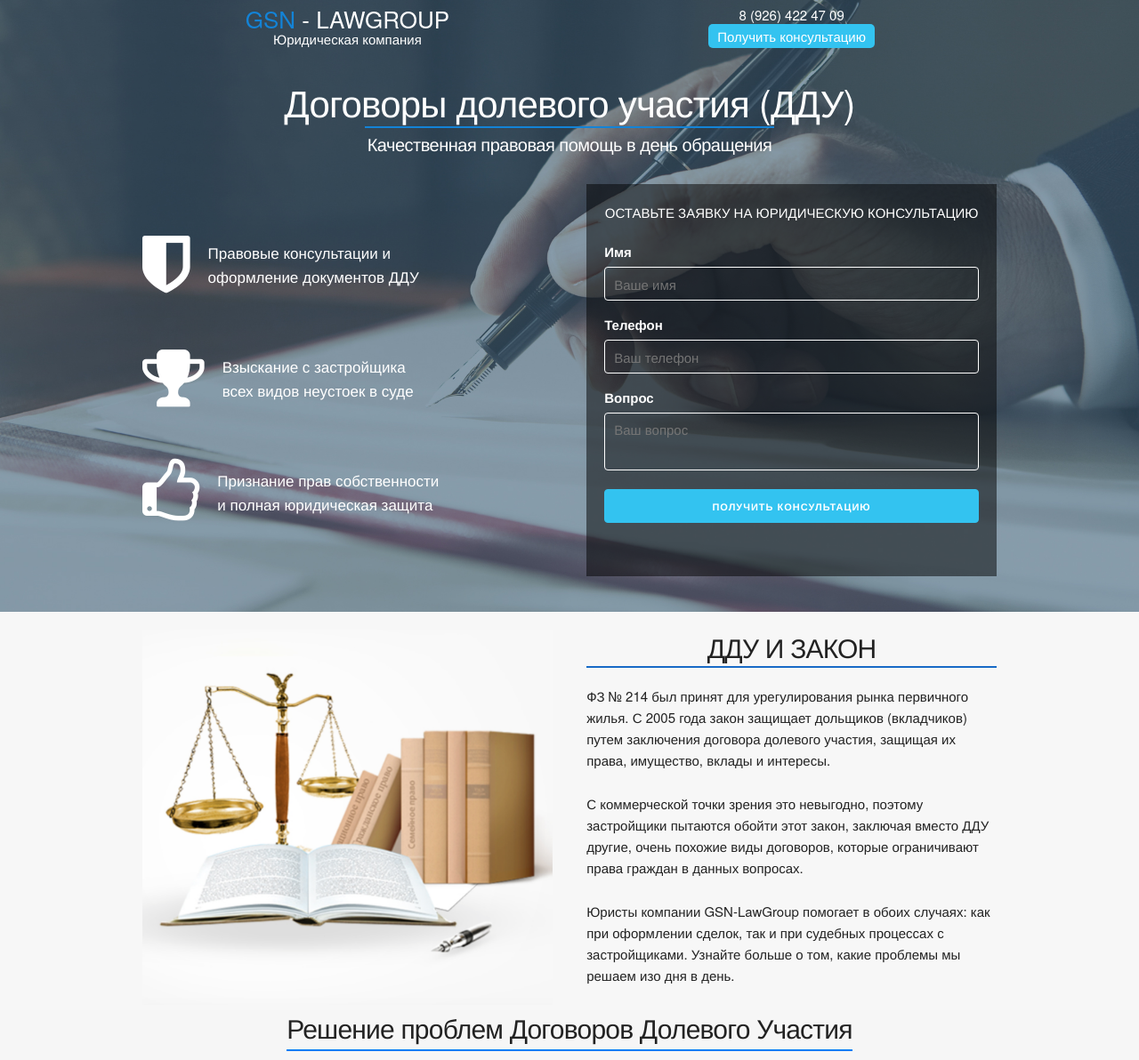
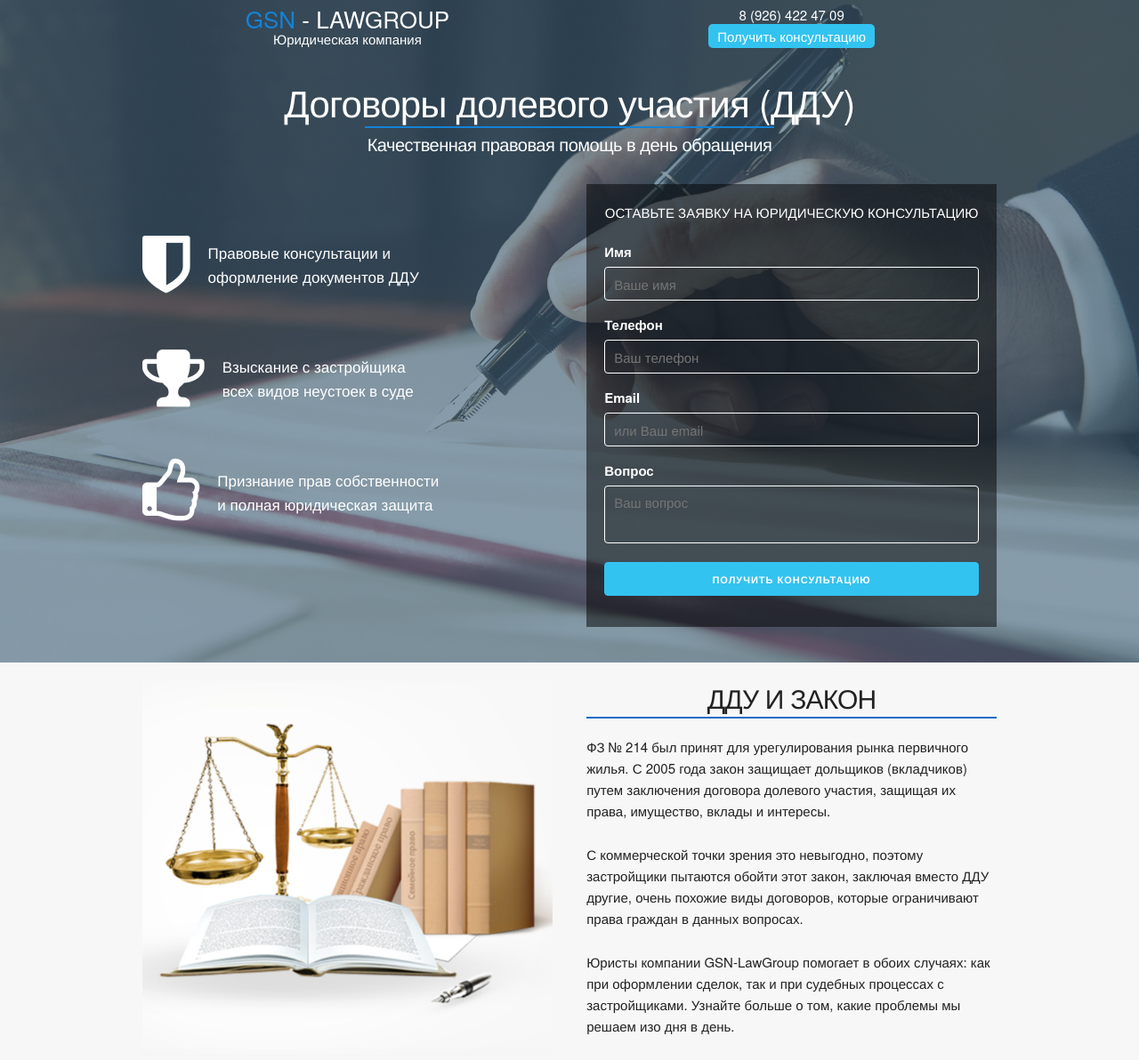
Before and after one commit to YellowAgency/lawers_landing, a Django app: page / in a window 1280 px wide. Shown: the top 1192 px of the page at 89% size. Run offline with Django 3.2, Linux system fonts and the light colour scheme; some libraries are stand-ins or nearby versions.

Commit message:
добавили email

```diff
--- a/static/css/main.css
+++ b/static/css/main.css
@@ -318,3 +318,7 @@
     color:red;
     display: none;
 }
+
+.js__request_form{
+    margin-bottom: 0px;
+}
--- a/templates/base.html
+++ b/templates/base.html
@@ -104,6 +104,8 @@
                             {{ form.client_name | attr:"placeholder:Ваше имя" | add_class:"u-full-width askform__input "}}
                             <label for="phone_number">Телефон</label><span class = "number__span__error">Введите Ваш номер телефона</span>
                             {{ form.phone_number | attr:"placeholder:Ваш телефон" | add_class:"u-full-width phone-validator askform__input "}}
+                            <label for="email_input">Email</label><span class = "name__span__error">Введите Ваше имя</span>
+                            {{ form.email | attr:"placeholder:или Ваш email" | add_class:"u-full-width askform__input "}}
                             <label for="question_input">Вопрос</label><span class = "question__span__error">Введите Ваш вопрос</span>
                             {{ form.claim_text | attr:"placeholder:Ваш вопрос" | add_class:"u-full-width askform__input textarea_resize" }}
                             <input class="u-full-width button-primary" type="submit" value="получить консультацию">
@@ -236,7 +238,7 @@
                         Договоры Долевого Участия
                     </h3>
                     <h3 class="success__numbers__header_margin">
-                        в GSN-LawGroup
+                        в GSN-LAWGROUP
                     </h3>
 
                     <div class="offset-by-four four columns success__numbers__border"></div>
@@ -377,8 +379,12 @@
                 <label class="modalDialog_align" for="name_input">Имя</label>
                 <input class="u-full-width askform__input_black" type="text" placeholder="Ваше имя" id="name_input">
                 <label for="phone_number">Телефон</label>
-                <input class="u-full-width askform__input_black" type="text" placeholder="Ваш телефон"
+                <input class="u-full-width askform__input_black phone-validator" type="text" placeholder="Ваш телефон"
                        id="phone_number">
+                <label for="email">Email</label>
+                <input class="u-full-width askform__input_black" type="email" placeholder="или Ваш email"
+                       id="email">
+
                 <label for="question_input">Вопрос</label>
                             <textarea class="u-full-width askform__input_black textarea_resize" name="question"
                                       id="question_input"
```
